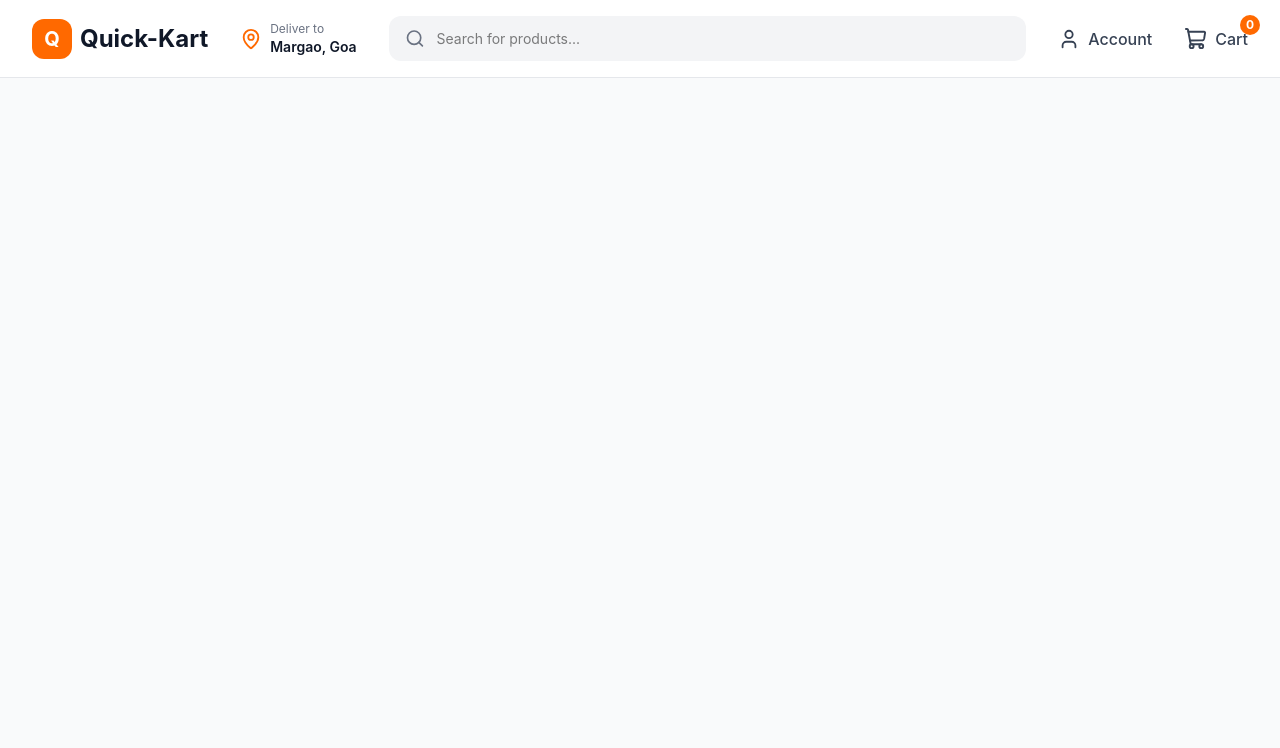
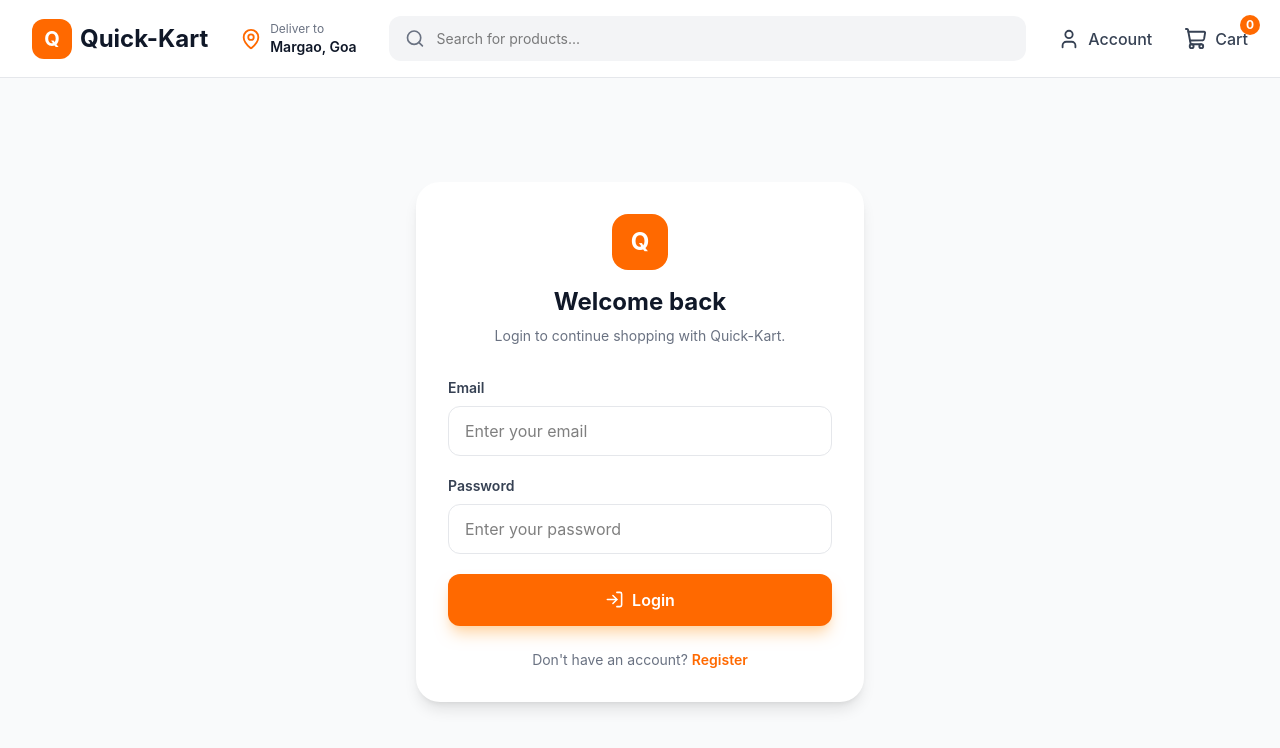
Before and after one commit to NAYANDESHMUKH-TECH/Quick-Kart, a React app in the folder frontend/: page /login in a window 1280 px wide. Shown: the top 748 px of the page. Built offline with nearby package versions, Linux system fonts and the light colour scheme; no server answers; the HTML template or start-up script is replaced by a standard one.

Commit message:
Add frontend authentication pages

```diff
--- a/frontend/src/App.jsx
+++ b/frontend/src/App.jsx
@@ -1,5 +1,6 @@
 import { useEffect, useState } from "react";
 import { Routes, Route } from "react-router-dom";
+import Auth from "./components/Auth";
 
 import Navbar from "./components/Navbar";
 import Hero from "./components/Hero";
@@ -106,6 +107,11 @@ function App() {
           }
         />
 
+<Route
+  path="/login"
+  element={<Auth />}
+/>
+
       </Routes>
 
       <CartDrawer
--- /dev/null
+++ b/frontend/src/components/Auth.jsx
@@ -0,0 +1,154 @@
+import { useState } from "react";
+import { LogIn, UserPlus } from "lucide-react";
+
+function Auth() {
+  const [isLogin, setIsLogin] = useState(true);
+
+  const [name, setName] = useState("");
+  const [email, setEmail] = useState("");
+  const [password, setPassword] = useState("");
+
+  const handleSubmit = async (event) => {
+    event.preventDefault();
+
+    const endpoint = isLogin
+      ? "http://localhost:5000/api/login"
+      : "http://localhost:5000/api/register";
+
+    const body = isLogin
+      ? { email, password }
+      : { name, email, password };
+
+    try {
+      const response = await fetch(endpoint, {
+        method: "POST",
+        headers: {
+          "Content-Type": "application/json",
+        },
+        body: JSON.stringify(body),
+      });
+
+      const data = await response.json();
+
+      if (!response.ok) {
+        alert(data.message);
+        return;
+      }
+
+      alert(data.message);
+
+      console.log(data);
+    } catch (error) {
+      console.error("Authentication error:", error);
+      alert("Unable to connect to the server");
+    }
+  };
+
+  return (
+    <div className="flex min-h-[calc(100vh-73px)] items-center justify-center bg-gray-50 px-6 py-12">
+      <div className="w-full max-w-md rounded-3xl bg-white p-8 shadow-lg">
+
+        <div className="mb-8 text-center">
+          <div className="mx-auto flex h-14 w-14 items-center justify-center rounded-2xl bg-orange-500 text-2xl font-bold text-white">
+            Q
+          </div>
+
+          <h1 className="mt-4 text-2xl font-bold text-gray-900">
+            {isLogin ? "Welcome back" : "Create your account"}
+          </h1>
+
+          <p className="mt-2 text-sm text-gray-500">
+            {isLogin
+              ? "Login to continue shopping with Quick-Kart."
+              : "Join Quick-Kart and start shopping."}
+          </p>
+        </div>
+
+        <form onSubmit={handleSubmit} className="space-y-5">
+
+          {!isLogin && (
+            <div>
+              <label className="mb-2 block text-sm font-semibold text-gray-700">
+                Name
+              </label>
+
+              <input
+                type="text"
+                value={name}
+                onChange={(event) => setName(event.target.value)}
+                placeholder="Enter your name"
+                className="w-full rounded-xl border border-gray-200 px-4 py-3 outline-none transition focus:border-orange-500 focus:ring-2 focus:ring-orange-100"
+                required
+              />
+            </div>
+          )}
+
+          <div>
+            <label className="mb-2 block text-sm font-semibold text-gray-700">
+              Email
+            </label>
+
+            <input
+              type="email"
+              value={email}
+              onChange={(event) => setEmail(event.target.value)}
+              placeholder="Enter your email"
+              className="w-full rounded-xl border border-gray-200 px-4 py-3 outline-none transition focus:border-orange-500 focus:ring-2 focus:ring-orange-100"
+              required
+            />
+          </div>
+
+          <div>
+            <label className="mb-2 block text-sm font-semibold text-gray-700">
+              Password
+            </label>
+
+            <input
+              type="password"
+              value={password}
+              onChange={(event) => setPassword(event.target.value)}
+              placeholder="Enter your password"
+              className="w-full rounded-xl border border-gray-200 px-4 py-3 outline-none transition focus:border-orange-500 focus:ring-2 focus:ring-orange-100"
+              required
+            />
+          </div>
+
+          <button
+            type="submit"
+            className="flex w-full items-center justify-center gap-2 rounded-xl bg-orange-500 py-3.5 font-semibold text-white shadow-lg shadow-orange-200 transition hover:bg-orange-600"
+          >
+            {isLogin ? (
+              <>
+                <LogIn size={19} />
+                Login
+              </>
+            ) : (
+              <>
+                <UserPlus size={19} />
+                Create Account
+              </>
+            )}
+          </button>
+
+        </form>
+
+        <div className="mt-6 text-center text-sm text-gray-500">
+          {isLogin
+            ? "Don't have an account?"
+            : "Already have an account?"}
+
+          <button
+            type="button"
+            onClick={() => setIsLogin((current) => !current)}
+            className="ml-1 font-semibold text-orange-500 hover:text-orange-600"
+          >
+            {isLogin ? "Register" : "Login"}
+          </button>
+        </div>
+
+      </div>
+    </div>
+  );
+}
+
+export default Auth;
--- a/frontend/src/components/Navbar.jsx
+++ b/frontend/src/components/Navbar.jsx
@@ -1,4 +1,5 @@
 import { Search, MapPin, User, ShoppingCart } from "lucide-react";
+import { useNavigate } from "react-router-dom";
 
 function Navbar({
   cart,
@@ -6,6 +7,7 @@ function Navbar({
   searchTerm,
   setSearchTerm,
 }) {
+  const navigate = useNavigate();
   return (
     <nav className="sticky top-0 z-50 border-b border-gray-200 bg-white">
       <div className="mx-auto flex max-w-7xl items-center gap-8 px-8 py-4">
@@ -53,7 +55,10 @@ function Navbar({
         </div>
 
         {/* Account */}
-        <button className="flex items-center gap-2 text-gray-700">
+        <button
+  onClick={() => navigate("/login")}
+  className="flex items-center gap-2 text-gray-700"
+>
           <User size={22} />
 
           <span className="font-medium">
```
